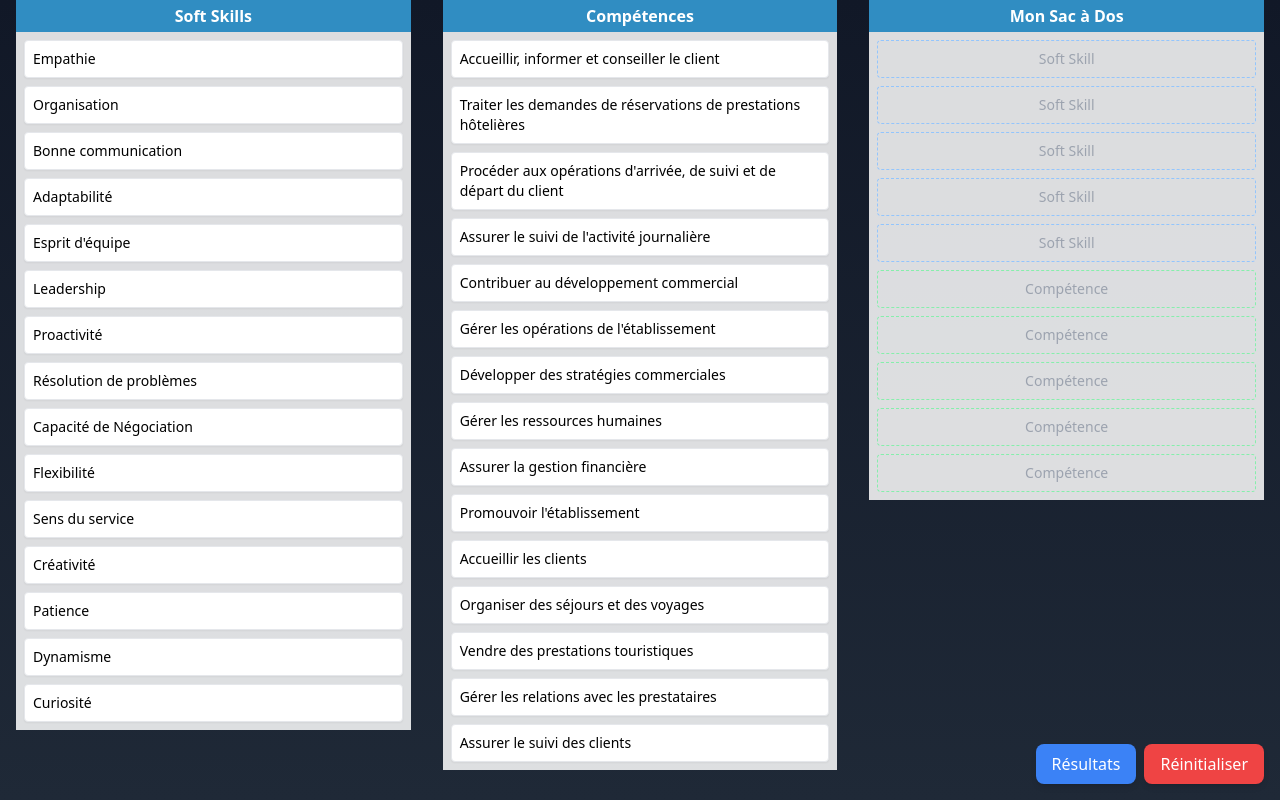
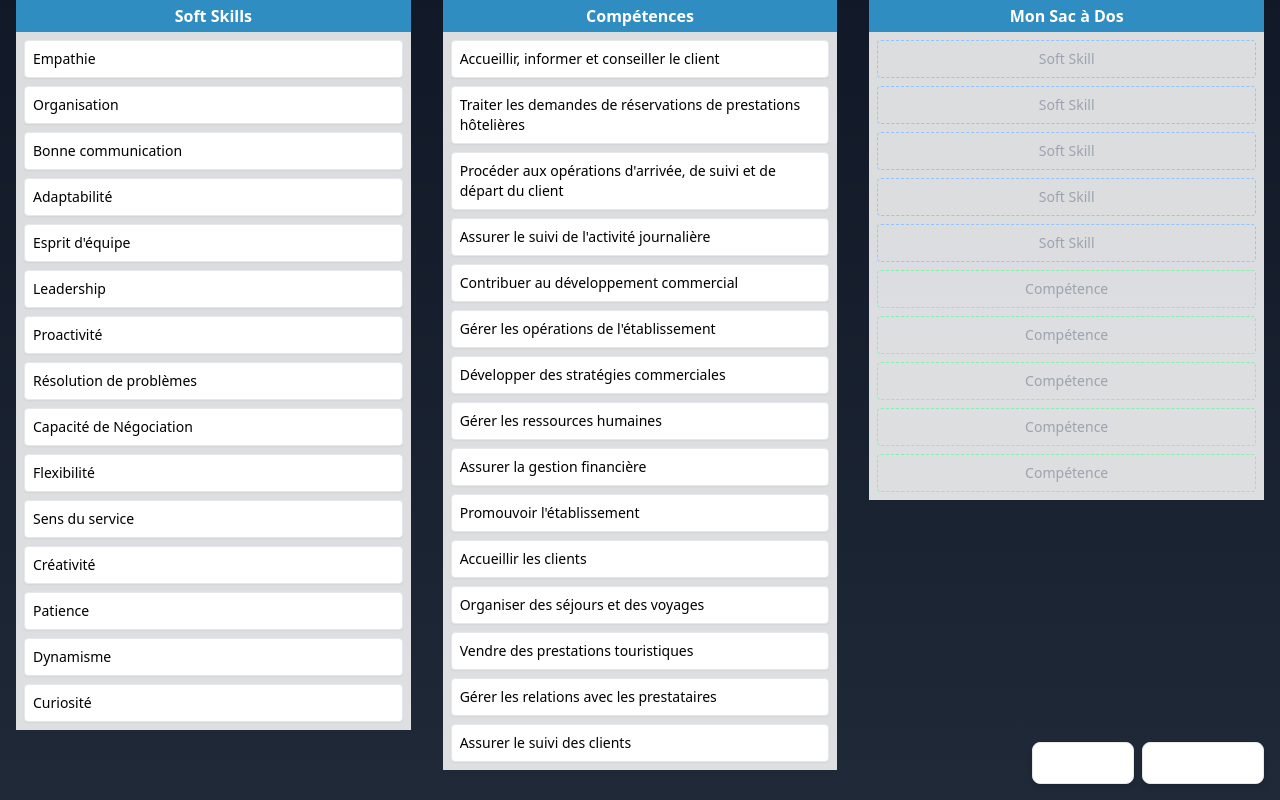
Before and after one commit to matthieu2022/app, a React (Vite) app: page / in a window 1280 px wide. Built offline with nearby package versions, Linux system fonts and the light colour scheme.

Commit message:
Update button.tsx

```diff
--- a/src/components/ui/button.tsx
+++ b/src/components/ui/button.tsx
@@ -1,19 +1,30 @@
 import * as React from "react";
-import { cn } from "../../lib/utils";
 
-interface ButtonProps extends React.ButtonHTMLAttributes<HTMLButtonElement> {}
+interface ButtonProps extends React.ButtonHTMLAttributes<HTMLButtonElement> {
+  variant?: 'default' | 'primary' | 'secondary';
+}
 
 const Button = React.forwardRef<HTMLButtonElement, ButtonProps>(
-  ({ className, ...props }, ref) => {
+  ({ className, variant = 'default', ...props }, ref) => {
+    const baseStyle = "px-4 py-2 rounded-lg";
+    const variantStyle = {
+      default: "bg-white text-gray-800 border hover:bg-gray-50",
+      primary: "bg-blue-500 text-white hover:bg-blue-600",
+      secondary: "bg-gray-200 text-gray-800 hover:bg-gray-300",
+    };
+
+    const finalClassName = `${baseStyle} ${variantStyle[variant]} ${className || ''}`;
+
     return (
       <button
-        className={cn("px-4 py-2 rounded-lg", className)}
+        className={finalClassName}
         ref={ref}
         {...props}
       />
     );
   }
 );
+
 Button.displayName = "Button";
 
 export { Button };
```
